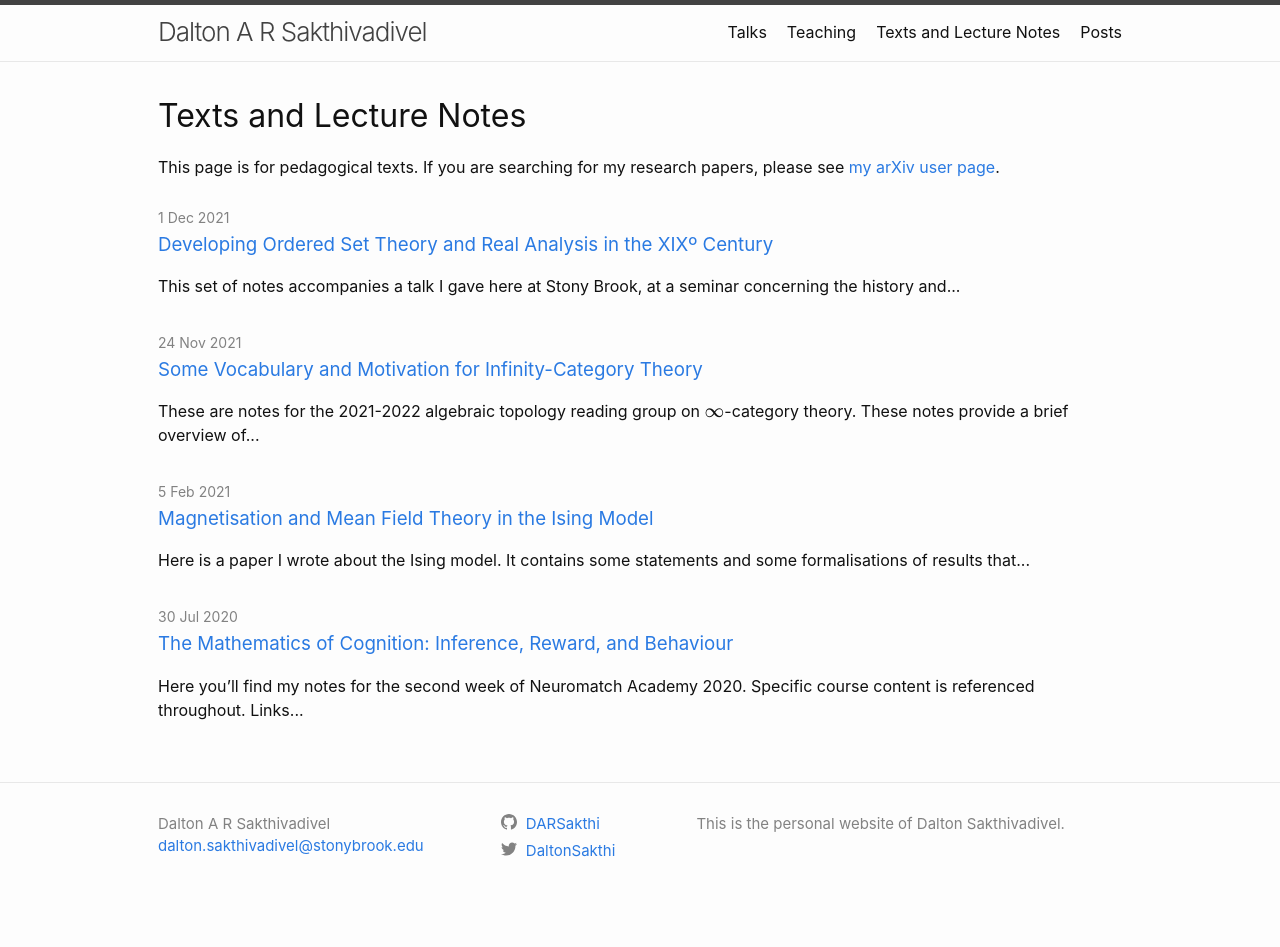
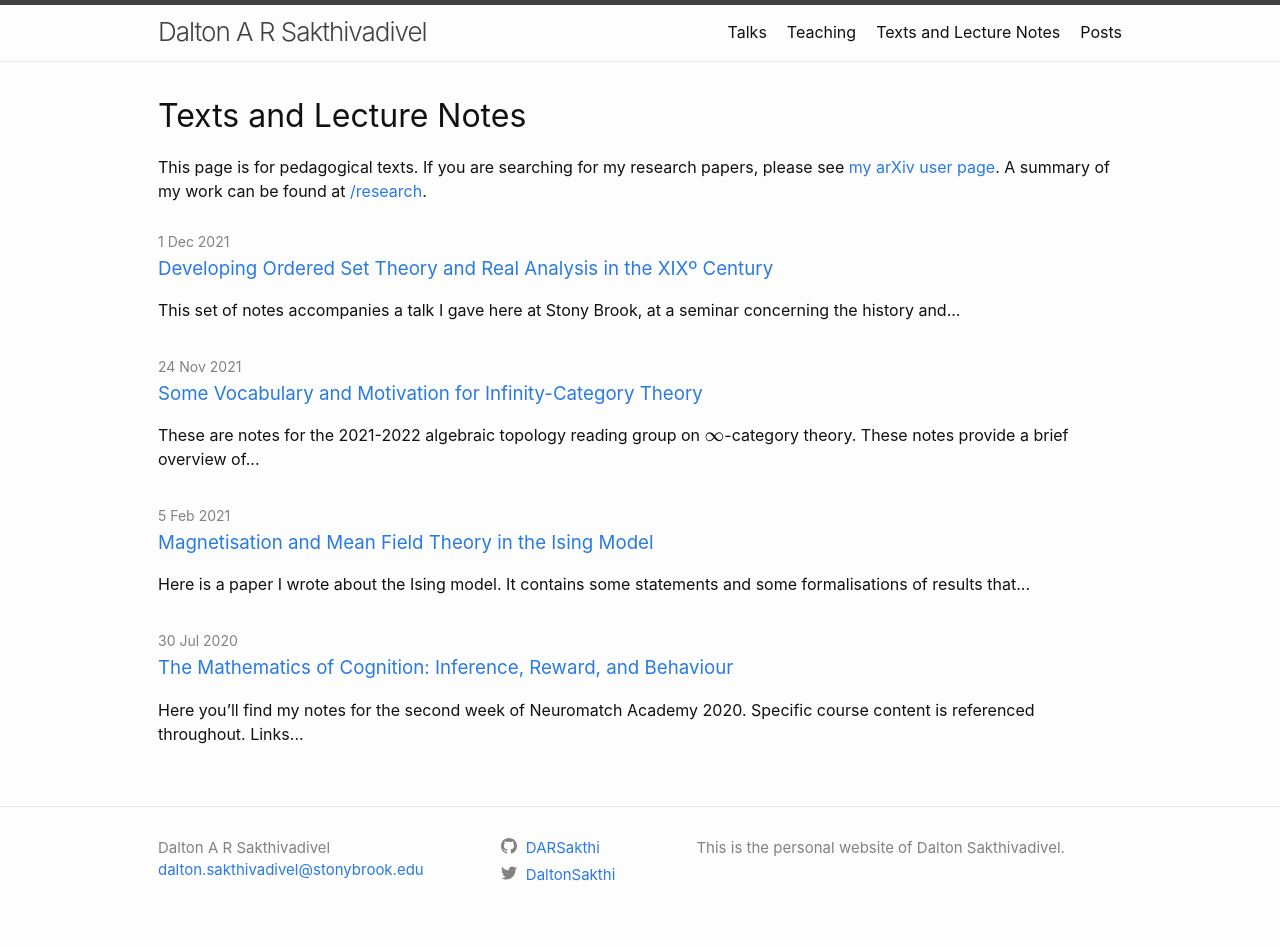
Before and after one commit to DARSakthi/DARSakthi.github.io, a Jekyll site: the page built from texts.html, in a window 1280 px wide. Built offline with Jekyll 4.4.1, drawn with Linux system fonts in a browser that asks for light colours; formulas are drawn with MathJax 3; before the commit the page ends 923 px from its top, so only the background shows below that.

Commit message:
Added text

```diff
--- a/texts.html
+++ b/texts.html
@@ -8,7 +8,8 @@ author_profile: true
 
 <div>
 
-  This page is for pedagogical texts. If you are searching for my research papers, please see <a href="https://arxiv.org/a/0000-0002-7907-7611.html">my arXiv user page</a>.
+  This page is for pedagogical texts. If you are searching for my research papers, please see <a href="https://arxiv.org/a/0000-0002-7907-7611.html">my arXiv user page</a>. A summary of my work can be found at <a href="https://darsakthi.github.io/research/">/research</a>.
+
 </div>
 
 <div>
```
